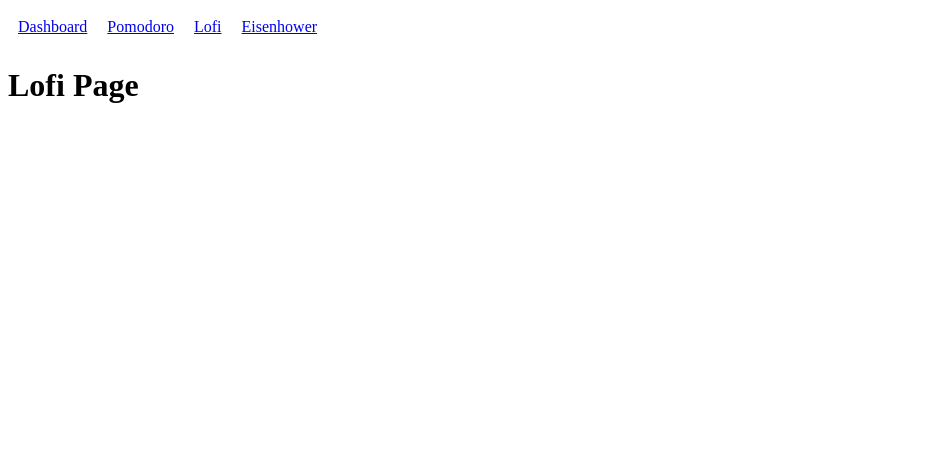
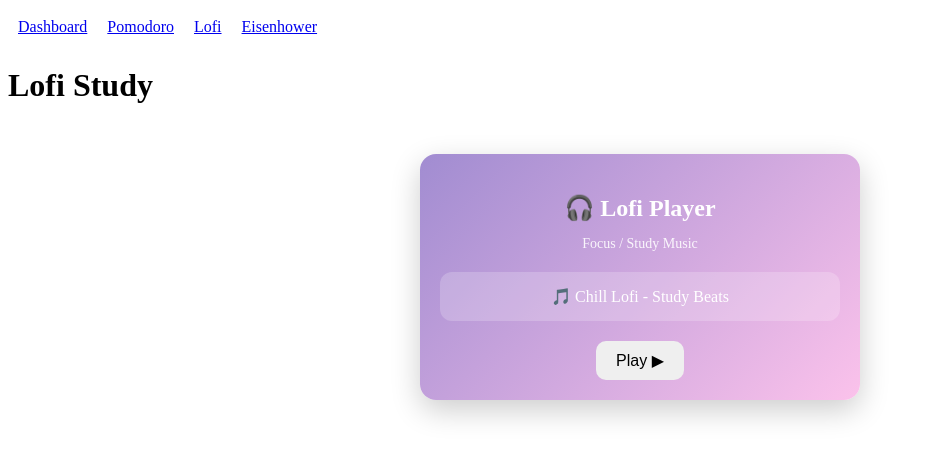
Before and after one commit to sekkarr/produktif-app, a React (Vite) app in the folder produktif-app/: page /lofi in a window 1280 px wide. Shown: the top 458 px of the page, without its empty margins (0-925 px from the left). Built offline with nearby package versions, Linux system fonts and the light colour scheme.

Commit message:
add lofi songs and local storage notes

```diff
--- a/produktif-app/src/components/LofiPlayer.jsx
+++ b/produktif-app/src/components/LofiPlayer.jsx
@@ -0,0 +1,65 @@
+import { useState, useRef } from "react";
+
+export default function LofiPlayer() {
+  const [isPlaying, setIsPlaying] = useState(false);
+  const audioRef = useRef(null);
+
+  const togglePlay = () => {
+    if (!audioRef.current) return;
+
+    if (isPlaying) {
+      audioRef.current.pause();
+    } else {
+      audioRef.current.play();
+    }
+
+    setIsPlaying(!isPlaying);
+  };
+
+  return (
+    <div
+      style={{
+        maxWidth: "400px",
+        margin: "50px auto",
+        padding: "20px",
+        borderRadius: "16px",
+        background: "linear-gradient(135deg, #a18cd1, #fbc2eb)",
+        color: "white",
+        textAlign: "center",
+        boxShadow: "0 10px 30px rgba(0,0,0,0.2)",
+      }}
+    >
+      <h2 style={{ marginBottom: "10px" }}>🎧 Lofi Player</h2>
+
+      <p style={{ fontSize: "14px", opacity: 0.9 }}>
+        Focus / Study Music
+      </p>
+
+      <div
+        style={{
+          margin: "20px 0",
+          padding: "15px",
+          borderRadius: "12px",
+          background: "rgba(255,255,255,0.2)",
+        }}
+      >
+        🎵 Chill Lofi - Study Beats
+      </div>
+
+      <button
+        onClick={togglePlay}
+        style={{
+          padding: "10px 20px",
+          borderRadius: "10px",
+          border: "none",
+          cursor: "pointer",
+          fontSize: "16px",
+        }}
+      >
+        {isPlaying ? "Pause ⏸" : "Play ▶"}
+      </button>
+
+      <audio ref={audioRef} src="/lofi-songs/Bliss for Relaxation & Focus.mp3" />
+    </div>
+  );
+}
--- a/produktif-app/src/pages/EisenhowerPage.jsx
+++ b/produktif-app/src/pages/EisenhowerPage.jsx
@@ -5,16 +5,21 @@ export default function EisenhowerPage() {
   const [title, setTitle] = useState("");
   const [priority, setPriority] = useState("urgent-important");
 
+  const [isLoaded, setIsLoaded] = useState(false);
+
   useEffect(() => {
     const saved = localStorage.getItem("notes");
     if (saved) {
       setNotes(JSON.parse(saved));
     }
+    setIsLoaded(true); // sudah load
   }, []);
 
   useEffect(() => {
-    localStorage.setItem("notes", JSON.stringify(notes));
-  }, [notes]);
+    if (isLoaded) {
+      localStorage.setItem("notes", JSON.stringify(notes));
+    }
+  }, [notes, isLoaded]);
 
   const handleAdd = () => {
     if (!title) return;
--- a/produktif-app/src/pages/LofiPage.jsx
+++ b/produktif-app/src/pages/LofiPage.jsx
@@ -1,3 +1,10 @@
+import LofiPlayer from "../components/LofiPlayer";
+
 export default function LofiPage() {
-  return <h1>Lofi Page</h1>;
+  return (
+    <div>
+      <h1>Lofi Study</h1>
+      <LofiPlayer />
+    </div>
+  );
 }
```
Also changed, not shown: 1 other file (tests, documents, lock files or other folders).
